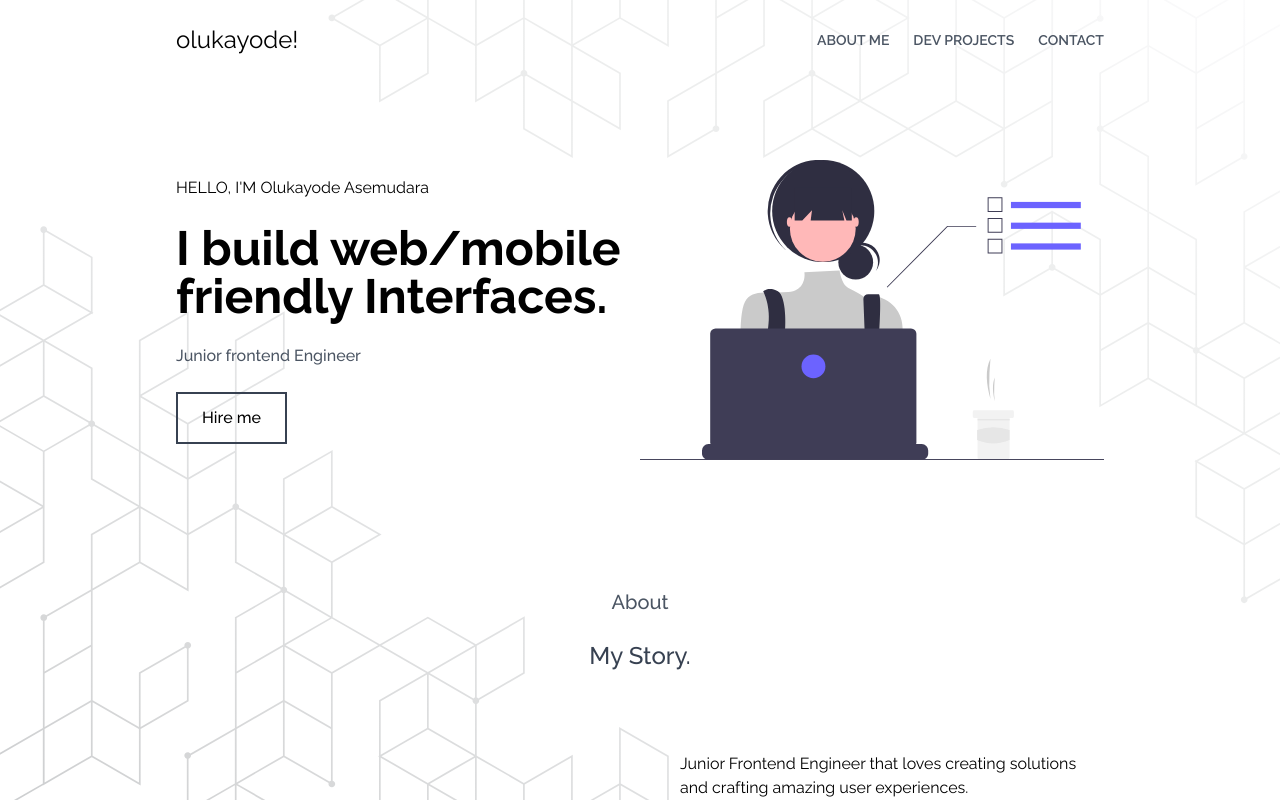
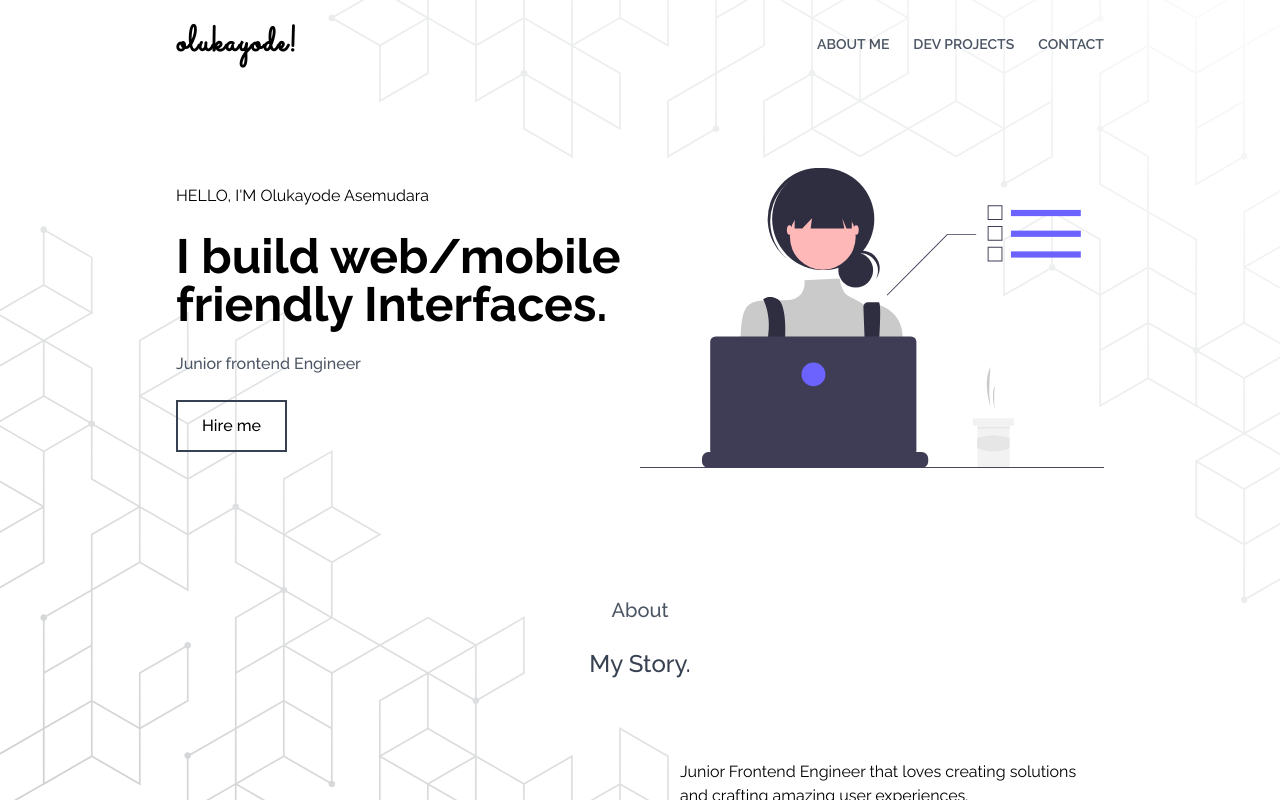
Before and after one commit to blaqnativity/myportfolios.com, a Nuxt app: page / in a window 1280 px wide. Shown: the top 800 px of the page. Built offline with nearby package versions, Linux system fonts and the light colour scheme.

Commit message:
changed logo font

```diff
--- a/assets/css/tailwind.css
+++ b/assets/css/tailwind.css
@@ -1,4 +1,5 @@
 @import url("https://fonts.googleapis.com/css2?family=Raleway:wght@100;200;300;400;500;600;700;800;900&display=swap");
+@import url("https://fonts.googleapis.com/css2?family=Sacramento&display=swap");
 
 @tailwind base;
 @tailwind components;
@@ -19,3 +20,9 @@ body {
   /* background-position: 80%; */
   background-repeat: no-repeat;
 }
+
+.logo {
+  font-family: "Sacramento";
+  font-weight: 600;
+  letter-spacing: 1px;
+}
--- /dev/null
+++ b/pages/about.vue
@@ -0,0 +1,12 @@
+<template>
+  <div class="container mx-auto text-start p-6">
+    <span>About Page</span>
+    <h2>Who Olukayode is!</h2>
+  </div>
+</template>
+
+<script>
+export default {};
+</script>
+
+<style></style>
--- a/pages/index.vue
+++ b/pages/index.vue
@@ -4,14 +4,14 @@
     <div class="flex items-center justify-between">
       <!-- Logo -->
       <NuxtLink to="/"
-        ><span class="text-lg md:text-2xl">olukayode!</span></NuxtLink
+        ><span class="logo text-4xl font-semibold">olukayode!</span></NuxtLink
       >
 
       <!-- Menu Items -->
       <ul
         class="hidden md:flex space-x-6 items-center text-gray-600 text-sm uppercase font-semibold"
       >
-        <NuxtLink to="/" class="hover:text-gray-400"
+        <NuxtLink to="about" class="hover:text-gray-400"
           ><span>About me</span></NuxtLink
         >
         <NuxtLink to="/" class="hover:text-gray-400"
@@ -23,7 +23,10 @@
       </ul>
 
       <!-- hamburger icon -->
-      <div class="hamburgerIcon md:hidden cursor-pointer space-y-1">
+      <div
+        class="hamburgerBtn md:hidden cursor-pointer space-y-1"
+        @click="toggle()"
+      >
         <div class="w-8 h-0.5 bg-black"></div>
         <div class="w-8 h-0.5 bg-black"></div>
         <div class="w-8 h-0.5 bg-black"></div>
@@ -31,7 +34,7 @@
 
       <!-- hamburger menu -->
       <ul
-        class="hidden items-center flex-col absolute left-0 w-full top-0 p-10 rounded-b-3xl text-sm uppercase font-semibold bg-indigo-500 space-y-4 text-white"
+        class="menu hidden items-center flex-col absolute left-0 w-full top-0 p-10 rounded-b-3xl text-sm uppercase font-semibold bg-indigo-500 space-y-4 text-white"
       >
         <NuxtLink to="/"><span>About me</span></NuxtLink>
         <NuxtLink to="/"><span>Dev Projects</span></NuxtLink>
@@ -281,7 +284,13 @@
 </template>
 
 <script>
-export default {};
+export default {
+  methods: {
+    toggle() {
+      menu.remove("hidden");
+    },
+  },
+};
 </script>
 
 <style></style>
```
